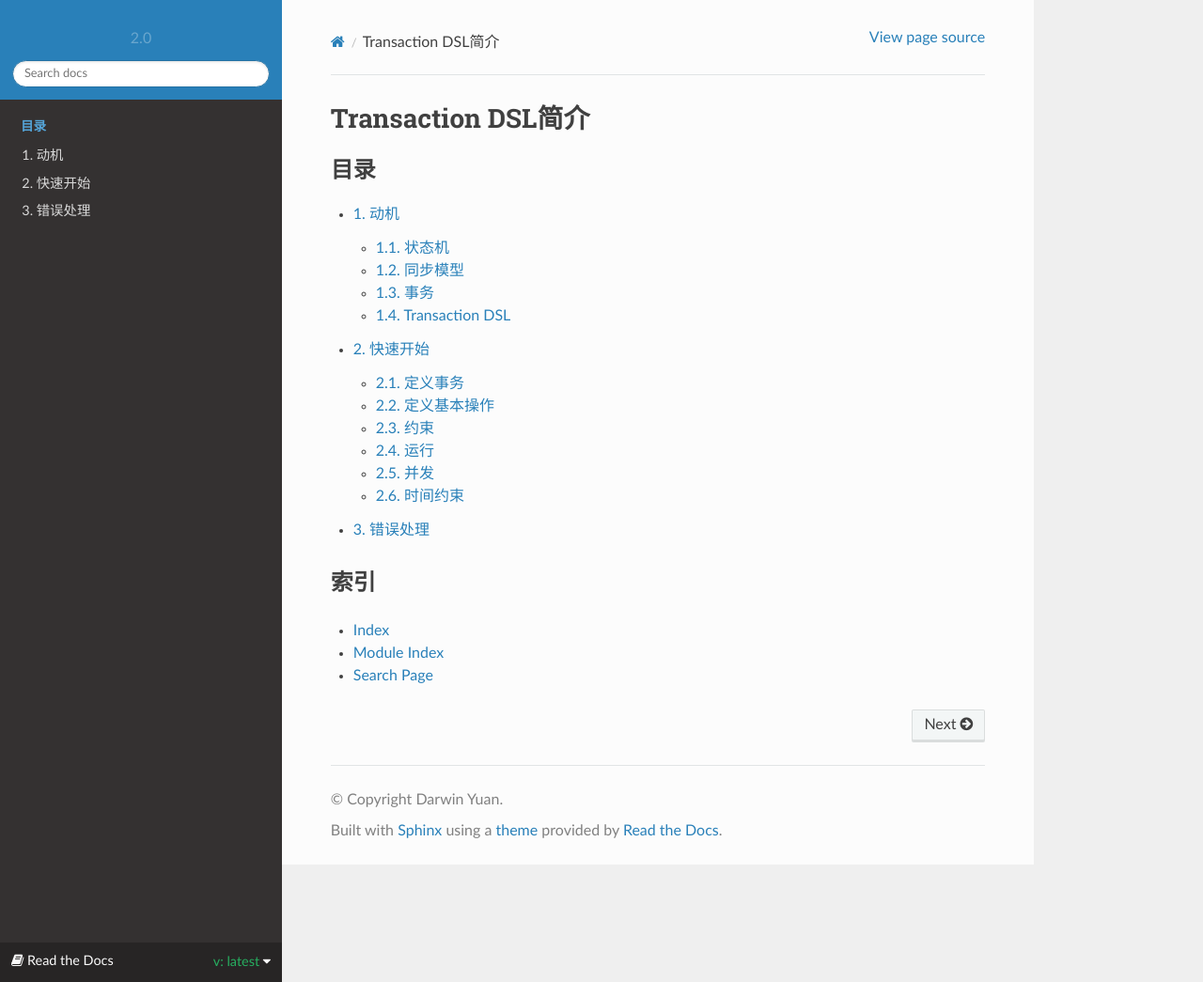
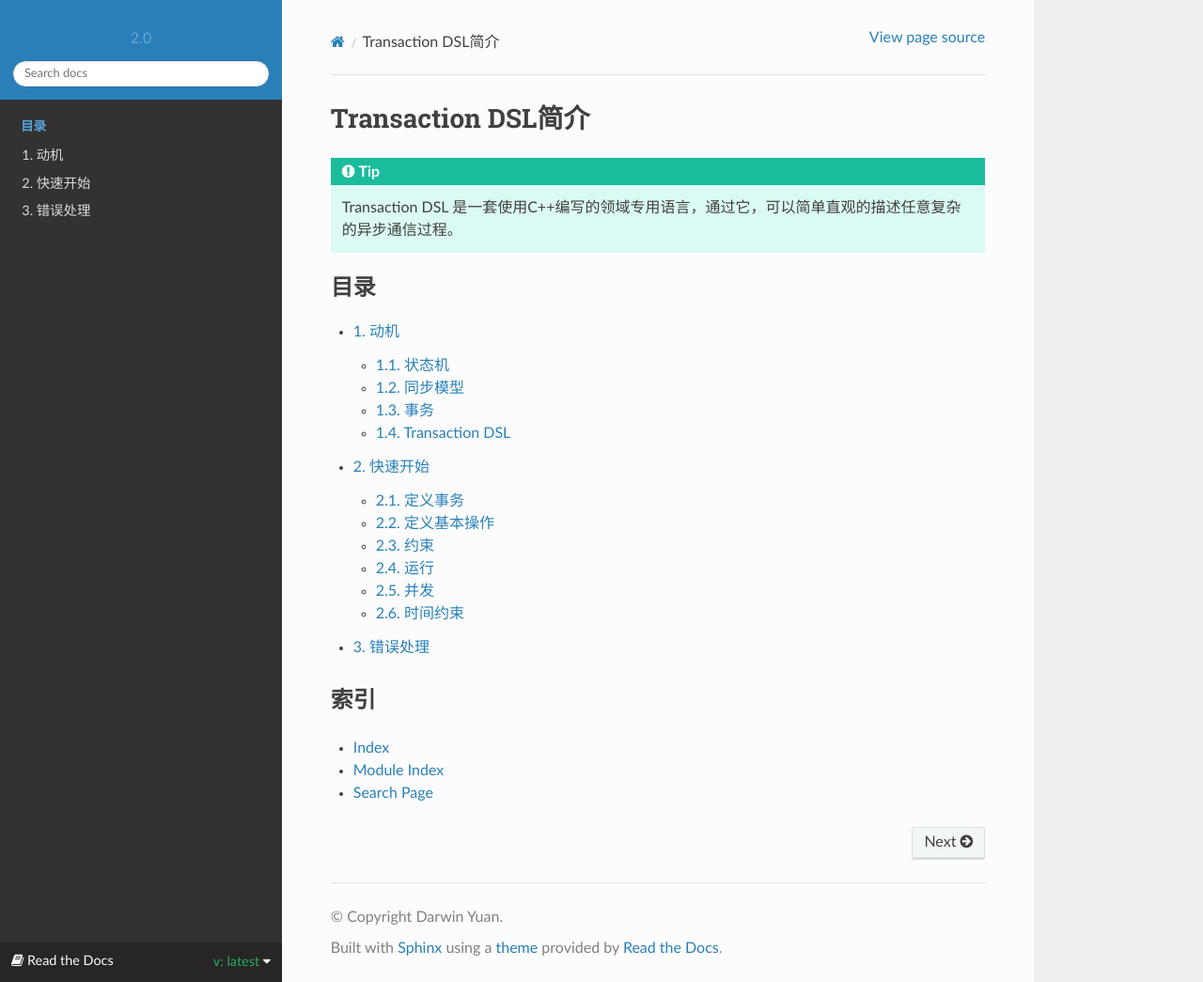
Before and after one commit to godsme/trans-dsl-2, a Sphinx documentation site: the page built from doc/source/index.rst, in a window 1280 px wide and 1045 px high. Shown: the whole window at 94% size. Built offline with Sphinx 7.4.7 and the Read the Docs theme 2.0.0, drawn with Linux system fonts in a browser that asks for light colours.

```diff
--- a/doc/source/index.rst
+++ b/doc/source/index.rst
@@ -2,6 +2,7 @@
 Transaction DSL简介
 ************************
 
+.. tip:: Transaction DSL 是一套使用C++编写的领域专用语言，通过它，可以简单直观的描述任意复杂的异步通信过程。
 
 .. toctree::
    :maxdepth: 2
```
